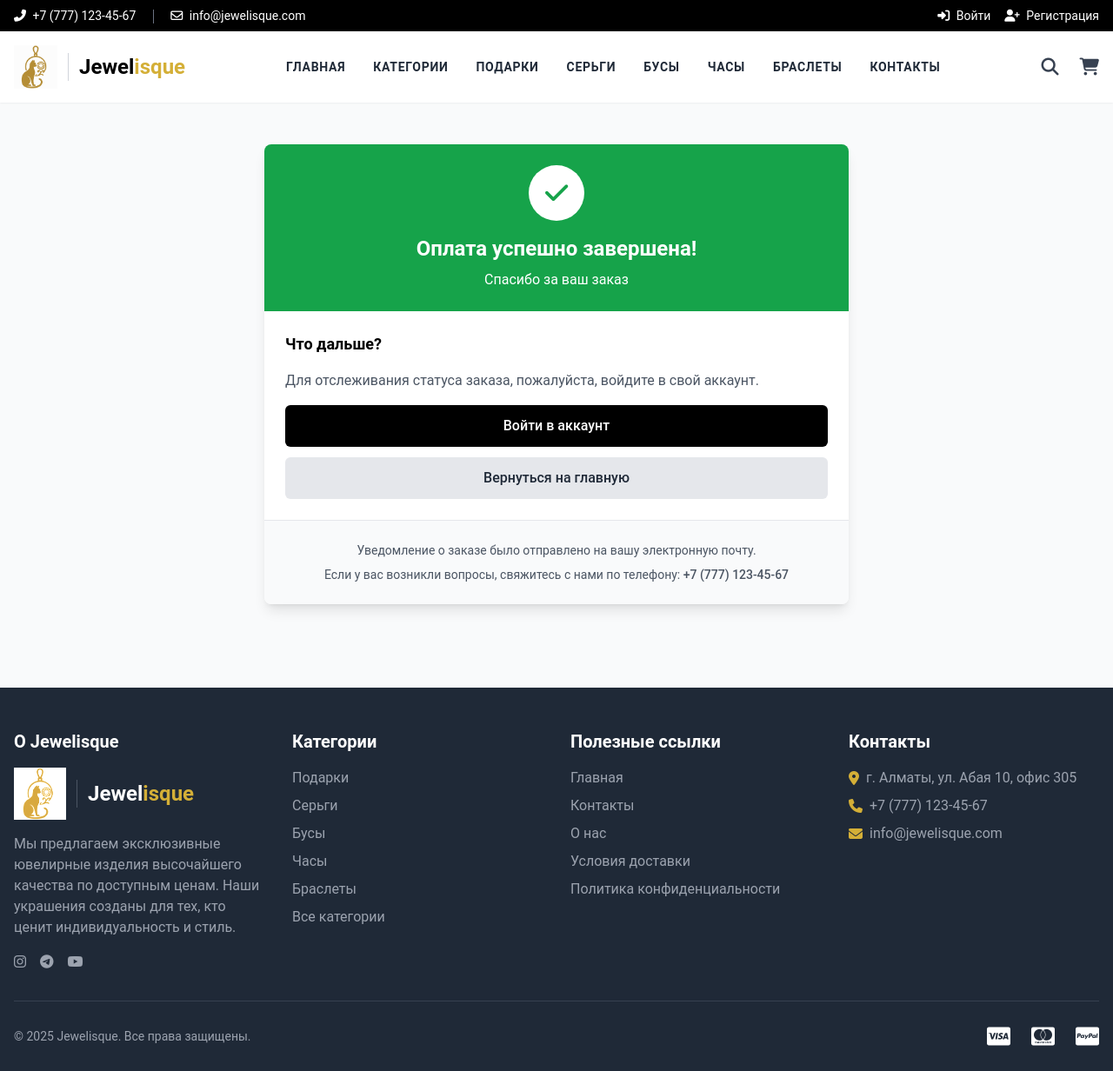
After one commit to Galymzhan11/Jewshop-project, a Django app: page /payment-success/ in a window 1280 px wide. The commit adds this page. Shown: the whole page at 87% size. Run offline with Django 5.2, Linux system fonts and the light colour scheme; data comes from the database, SQL or seed files in the repository; some libraries are stand-ins or nearby versions.

Commit message:
Payment system ready!

```diff
--- a/jewelryshop/settings.py
+++ b/jewelryshop/settings.py
@@ -157,3 +157,6 @@ SESSION_COOKIE_AGE = 604800
 # Настройки хранения сообщений
 MESSAGE_STORAGE = 'django.contrib.messages.storage.session.SessionStorage'
 MESSAGE_EXPIRE_SECONDS = 5  # Сообщения будут удаляться через 5 секунд
+
+# URL сайта для интеграции с Fondy
+SITE_URL = config('SITE_URL', default='http://127.0.0.1:8000')
--- a/store/templatetags/store_tags.py
+++ b/store/templatetags/store_tags.py
@@ -66,3 +66,11 @@ def get_item(dictionary, key):
         pass
 
     return 0
+
+@register.filter
+def multiply(value, arg):
+    """Умножает значение на аргумент"""
+    try:
+        return float(value) * float(arg)
+    except (ValueError, TypeError):
+        return ''
--- a/store/urls.py
+++ b/store/urls.py
@@ -23,6 +23,9 @@ urlpatterns = [
     path('payment/<str:order_number>/', views.payment_page, name="payment"),
     path('process-payment/<str:order_number>/', views.process_payment, name="process-payment"),
     path('orders/', views.orders, name="orders"),
+    path('fondy-callback/', views.fondy_callback, name='fondy_callback'),
+    path('fondy-success/', views.fondy_success, name='fondy-success'),
+    path('payment-success/', views.payment_success, name='payment_success'),
 
     # URL для поиска
     path('search/', views.search, name='search'),
--- a/store/views.py
+++ b/store/views.py
@@ -18,6 +18,8 @@ from django.utils import timezone
 from datetime import datetime
 import random
 import string
+from django.views.decorators.csrf import csrf_exempt
+from .fondy_payment import create_payment, verify_callback
 
 def home(request):
     categories = Category.objects.filter(is_active=True, is_featured=True)[:4]
@@ -82,28 +84,40 @@ def category_products(request, slug):
     }
     return render(request, 'store/category_products.html', context)
 
-@login_required
 def cart(request):
-    user = request.user
-    cart_products = Cart.objects.filter(user=user)
+    if request.user.is_authenticated:
+        user = request.user
+        cart_products = Cart.objects.filter(user=user)
 
-    # Рассчитываем общую сумму
-    amount = 0
-    for p in cart_products:
-        amount += p.quantity * p.product.price
+        # Рассчитываем общую сумму
+        amount = 0
+        for p in cart_products:
+            amount += p.quantity * p.product.price
 
-    context = {
-        'cart_products': cart_products,
-        'amount': amount,
-    }
+        context = {
+            'cart_products': cart_products,
+            'amount': amount,
+        }
+    else:
+        # Для неавторизованных пользователей показываем пустую корзину
+        context = {
+            'cart_products': [],
+            'amount': 0,
+        }
+
     return render(request, 'store/cart.html', context)
 
-@login_required
 def add_to_cart(request):
     if request.method == 'POST':
+        product_id = request.POST.get('product_id')
+
+        # Если пользователь не авторизован, перенаправляем на страницу входа
+        if not request.user.is_authenticated:
+            messages.warning(request, "Пожалуйста, войдите в систему, чтобы добавить товар в корзину")
+            return redirect('store:login')
+
+        product = get_object_or_404(Product, id=product_id)
         user = request.user
-        product_id = request.POST.get('product_id')
-        product = get_object_or_404(Product, id=product_id)
 
         # Проверяем, есть ли уже такой товар в корзине
         item_already_in_cart = Cart.objects.filter(user=user, product=product).exists()
@@ -118,21 +132,33 @@ def add_to_cart(request):
 
     return redirect('store:home')
 
-@login_required
 def remove_cart(request, cart_id):
+    # Если пользователь не авторизован, перенаправляем на страницу входа
+    if not request.user.is_authenticated:
+        messages.warning(request, "Пожалуйста, войдите в систему, чтобы управлять корзиной")
+        return redirect('store:login')
+
     cart_item = get_object_or_404(Cart, id=cart_id)
     cart_item.delete()
     return redirect('store:cart')
 
-@login_required
 def plus_cart(request, cart_id):
+    # Если пользователь не авторизован, перенаправляем на страницу входа
+    if not request.user.is_authenticated:
+        messages.warning(request, "Пожалуйста, войдите в систему, чтобы управлять корзиной")
+        return redirect('store:login')
+
     cart_item = get_object_or_404(Cart, id=cart_id)
     cart_item.quantity += 1
     cart_item.save()
     return redirect('store:cart')
 
-@login_required
 def minus_cart(request, cart_id):
+    # Если пользователь не авторизован, перенаправляем на страницу входа
+    if not request.user.is_authenticated:
+        messages.warning(request, "Пожалуйста, войдите в систему, чтобы управлять корзиной")
+        return redirect('store:login')
+
     cart_item = get_object_or_404(Cart, id=cart_id)
     if cart_item.quantity > 1:
         cart_item.quantity -= 1
@@ -237,46 +263,92 @@ def place_order(request):
 @login_required
 def payment_page(request, order_number):
     """Страница оплаты для заказов"""
-    # Получаем заказы с указанным номером
-    orders = Order.objects.filter(order_number=order_number, user=request.user)
+    try:
+        # Получаем заказы с указанным номером
+        orders = Order.objects.filter(order_number=order_number, user=request.user)
 
-    if not orders:
-        messages.error(request, "Заказ не найден")
+        if not orders:
+            messages.error(request, "Заказ не найден")
+            return redirect('store:orders')
+
+        # Рассчитываем общую сумму заказа в тенге
+        total_amount_kzt = 0
+        for order in orders:
+            total_amount_kzt += order.product.price * order.quantity
+
+        # Конвертируем в USD для тестового режима Fondy (примерно 1 USD = 450 KZT)
+        # В реальном приложении здесь должен быть API для получения актуального курса
+        exchange_rate = 450
+        total_amount_usd = round(total_amount_kzt / exchange_rate, 2)
+
+        # Проверяем, включен ли режим тестирования локальной платежной страницы
+        use_local_payment = request.GET.get('local') == '1'
+
+        if not use_local_payment:
+            # Формируем описание заказа
+            products_list = ", ".join([f"{order.product.title} x {order.quantity}" for order in orders])
+            description = f"Оплата заказа #{order_number}: {products_list}"
+
+            # Абсолютные URL-адреса для обработки платежей Fondy
+            base_url = request.build_absolute_uri('/').rstrip('/')
+            redirect_url = f"{base_url}/fondy-success/"
+            callback_url = f"{base_url}/fondy-callback/"
+
+            # Логируем URL-адреса для отладки
+            print(f"Payment URLs: redirect={redirect_url}, callback={callback_url}")
+
+            # Создаем платеж в Fondy
+            payment_result = create_payment(
+                order_number=order_number,
+                amount=total_amount_usd,  # Используем сумму в USD
+                description=description,
+                currency='USD',  # Используем USD для тестового режима
+                redirect_url=redirect_url,
+                callback_url=callback_url
+            )
+
+            if payment_result['status'] == 'success':
+                # Перенаправляем на страницу оплаты Fondy
+                return redirect(payment_result['checkout_url'])
+            else:
+                # Если произошла ошибка при создании платежа, показываем локальную страницу
+                error_message = payment_result.get('message', 'Неизвестная ошибка')
+                messages.warning(request, f"Не удалось подключиться к Fondy: {error_message}. Показываем локальную платежную страницу.")
+                use_local_payment = True
+
+        # Если используем локальную страницу оплаты
+        if use_local_payment:
+            context = {
+                'order_number': order_number,
+                'orders': orders,
+                'total_amount': total_amount_kzt,
+                'total_amount_usd': total_amount_usd,
+                'is_local_payment': True
+            }
+            return render(request, 'store/payment.html', context)
+
+    except Exception as e:
+        # Добавляем обработку всех исключений
+        messages.error(request, f"Произошла ошибка: {str(e)}")
         return redirect('store:orders')
-
-    # Рассчитываем общую сумму заказа
-    total_amount = 0
-    for order in orders:
-        total_amount += order.product.price * order.quantity
-
-    context = {
-        'order_number': order_number,
-        'orders': orders,
-        'total_amount': total_amount,
-    }
-
-    return render(request, 'store/payment.html', context)
 
 @login_required
 @require_POST
 def process_payment(request, order_number):
-    """Обработка платежа"""
-    # В реальной системе здесь была бы интеграция с платежным шлюзом
-    # Для тестовой системы просто обновляем статус
-
+    """Обработка платежа (используется для тестирования, в основном платежи обрабатываются через колбэк)"""
     orders = Order.objects.filter(order_number=order_number, user=request.user)
 
     if not orders:
         return JsonResponse({'status': 'error', 'message': 'Заказ не найден'}, status=404)
 
-    # Обновляем статус оплаты
+    # В случае тестирования можно вручную обновлять статус заказа
     for order in orders:
         order.payment_status = 'paid'
         order.save()
 
     return JsonResponse({
         'status': 'success',
-        'message': 'Оплата прошла успешно!',
+        'message': 'Оплата принята к обработке',
         'redirect': '/orders/'
     })
 
@@ -288,7 +360,85 @@ def orders(request):
         return redirect('store:admin-orders')
 
     orders = Order.objects.filter(user=request.user)
+
+    # Проверяем наличие информации о платеже в сессии
+    payment_success = request.session.pop('payment_success', False)
+    payment_id = request.session.pop('payment_id', None)
+    order_id = request.session.pop('order_id', None)
+
+    # Если есть информация о платеже, добавляем сообщение
+    if payment_success:
+        messages.success(
+            request,
+            f"Платеж успешно обработан! Номер заказа: {order_id}, ID платежа: {payment_id}"
+        )
+
     return render(request, 'store/orders.html', {'orders': orders})
+
+@csrf_exempt
+def fondy_success(request):
+    """Обработка успешного платежа от Fondy (страница перенаправления)"""
+    # Этот метод вызывается, когда Fondy перенаправляет пользователя обратно после оплаты
+    try:
+        # Получаем данные от Fondy (могут быть в POST или GET)
+        if request.method == 'POST':
+            payment_id = request.POST.get('payment_id')
+            order_id = request.POST.get('order_id')
+        else:
+            payment_id = request.GET.get('payment_id')
+            order_id = request.GET.get('order_id')
+
+        # Логирование полученных данных
+        print(f"Fondy redirect received: method={request.method}, order_id={order_id}, payment_id={payment_id}")
+
+        # Перенаправляем на страницу успешной оплаты с параметрами
+        return redirect(f'/payment-success/?order_id={order_id}&payment_id={payment_id}')
+    except Exception as e:
+        # В случае ошибки логируем её и всё равно перенаправляем на страницу успеха
+        print(f"Error in fondy_success: {str(e)}")
+        return redirect('/payment-success/')
+
+def payment_success(request):
+    """Страница с сообщением об успешной оплате, доступная всем пользователям"""
+    # Получаем параметры из URL, если они есть
+    order_id = request.GET.get('order_id')
+    payment_id = request.GET.get('payment_id')
+
+    # Логируем получение запроса
+    print(f"Payment success page: order_id={order_id}, payment_id={payment_id}")
+
+    # Если есть ID заказа, попробуем получить информацию о нем
+    order_info = None
+    if order_id:
+        try:
+            orders = Order.objects.filter(order_number=order_id)
+            if orders.exists():
+                # Берем первый заказ для показа базовой информации
+                first_order = orders.first()
+                order_info = {
+                    'order_number': order_id,
+                    'date': first_order.ordered_date,
+                    'product_count': orders.count(),
+                    'total_amount': sum(order.product.price * order.quantity for order in orders)
+                }
+
+                # Убедимся, что заказ отмечен как оплаченный
+                for order in orders:
+                    if order.payment_status != 'paid':
+                        order.payment_status = 'paid'
+                        order.save()
+        except Exception as e:
+            # В случае ошибки просто не показываем информацию о заказе
+            print(f"Error getting order info: {str(e)}")
+
+    context = {
+        'order_id': order_id,
+        'payment_id': payment_id,
+        'order_info': order_info,
+        'is_authenticated': request.user.is_authenticated
+    }
+
+    return render(request, 'store/payment_success.html', context)
 
 def contacts(request):
     return render(request, 'store/contacts.html')
@@ -995,3 +1145,57 @@ def delete_category(request, category_id):
 
     context = {'category': category}
     return render(request, 'store/delete_category.html', context)
+
+@csrf_exempt
+def fondy_callback(request):
+    """Обработка колбэка от Fondy"""
+    if request.method == 'POST':
+        try:
+            # Попытка декодировать JSON
+            data = json.loads(request.body)
+
+            # Логирование данных (в продакшене лучше использовать настоящее логирование)
+            print("Received Fondy callback data:", data)
+
+            # Данные могут быть в разных форматах, проверяем оба варианта
+            order_data = data.get('order', {})
+            if not order_data:
+                order_data = data
+
+            # Проверяем подпись
+            if not verify_callback(order_data):
+                return JsonResponse({'status': 'error', 'message': 'Invalid signature'}, status=400)
+
+            # Получаем данные о платеже
+            order_id = order_data.get('order_id')
+            payment_status = order_data.get('order_status')
+
+            if not order_id or not payment_status:
+                return JsonResponse({'status': 'error', 'message': 'Missing required fields'}, status=400)
+
+            # Проверяем статус платежа
+            if payment_status == 'approved':
+                # Обновляем статус заказа в базе данных
+                orders = Order.objects.filter(order_number=order_id)
+                for order in orders:
+                    order.payment_status = 'paid'
+                    order.save()
+
+                return JsonResponse({'status': 'success'})
+            else:
+                # Обновляем статус заказа в соответствии с полученным статусом
+                orders = Order.objects.filter(order_number=order_id)
+                for order in orders:
+                    order.payment_status = 'failed'
+                    order.save()
+
+                return JsonResponse({'status': 'error', 'message': f'Payment failed with status: {payment_status}'})
+
+        except json.JSONDecodeError as e:
+            print(f"JSON decode error: {str(e)}, body: {request.body}")
+            return JsonResponse({'status': 'error', 'message': f'Invalid JSON: {str(e)}'}, status=400)
+        except Exception as e:
+            print(f"Exception in fondy_callback: {str(e)}")
+            return JsonResponse({'status': 'error', 'message': f'Server error: {str(e)}'}, status=500)
+
+    return JsonResponse({'status': 'error', 'message': 'Method not allowed'}, status=405)
--- a/templates/base.html
+++ b/templates/base.html
@@ -72,13 +72,13 @@
                 </a>
 
                 <!-- Навигация для десктопов -->
-                <nav class="hidden md:flex space-x-8 text-sm font-medium">
-                    <a href="{% url 'store:home' %}" class="nav-link">Главная</a>
-                    <a href="{% url 'store:all-categories' %}" class="nav-link">Категории</a>
+                <nav class="hidden md:flex space-x-8 text-sm font-bold">
+                    <a href="{% url 'store:home' %}" class="nav-link text-gray-800 hover:text-secondary transition hover:scale-105">Главная</a>
+                    <a href="{% url 'store:all-categories' %}" class="nav-link text-gray-800 hover:text-secondary transition hover:scale-105">Категории</a>
                     {% for category in menu_categories %}
-                    <a href="{% url 'store:category-products' category.slug %}" class="nav-link">{{ category.title }}</a>
+                    <a href="{% url 'store:category-products' category.slug %}" class="nav-link text-gray-800 hover:text-secondary transition hover:scale-105">{{ category.title }}</a>
                     {% endfor %}
-                    <a href="{% url 'store:contacts' %}" class="nav-link">Контакты</a>
+                    <a href="{% url 'store:contacts' %}" class="nav-link text-gray-800 hover:text-secondary transition hover:scale-105">Контакты</a>
                 </nav>
 
                 <!-- Иконки поиск/корзина -->
@@ -111,12 +111,12 @@
                     <span class="site-title">Jewel<span class="gold-text">isque</span></span>
                 </div>
                 <nav class="flex flex-col space-y-2 py-4">
-                    <a href="{% url 'store:home' %}" class="py-2 px-4 hover:bg-gray-100 rounded">Главная</a>
-                    <a href="{% url 'store:all-categories' %}" class="py-2 px-4 hover:bg-gray-100 rounded">Категории</a>
+                    <a href="{% url 'store:home' %}" class="py-2 px-4 hover:bg-gray-100 rounded font-bold text-gray-800 hover:text-secondary transition">Главная</a>
+                    <a href="{% url 'store:all-categories' %}" class="py-2 px-4 hover:bg-gray-100 rounded font-bold text-gray-800 hover:text-secondary transition">Категории</a>
                     {% for category in menu_categories %}
-                    <a href="{% url 'store:category-products' category.slug %}" class="py-2 px-4 hover:bg-gray-100 rounded">{{ category.title }}</a>
+                    <a href="{% url 'store:category-products' category.slug %}" class="py-2 px-4 hover:bg-gray-100 rounded font-bold text-gray-800 hover:text-secondary transition">{{ category.title }}</a>
                     {% endfor %}
-                    <a href="{% url 'store:contacts' %}" class="py-2 px-4 hover:bg-gray-100 rounded">Контакты</a>
+                    <a href="{% url 'store:contacts' %}" class="py-2 px-4 hover:bg-gray-100 rounded font-bold text-gray-800 hover:text-secondary transition">Контакты</a>
                 </nav>
             </div>
         </div>
--- a/templates/store/checkout.html
+++ b/templates/store/checkout.html
@@ -61,8 +61,8 @@
                     <label class="flex items-start p-4 border border-gray-200 rounded-lg cursor-pointer hover:border-gray-300">
                         <input type="radio" name="payment" value="card" class="mt-1 mr-3" checked>
                         <div>
-                            <p class="font-medium">Оплата картой</p>
-                            <p class="text-gray-600">Visa, Mastercard, American Express</p>
+                            <p class="font-medium">Оплата картой через Fondy</p>
+                            <p class="text-gray-600">Безопасная оплата картой через платежный шлюз Fondy</p>
                             <div class="flex space-x-2 mt-2">
                                 <i class="fab fa-cc-visa text-xl"></i>
                                 <i class="fab fa-cc-mastercard text-xl"></i>
--- /dev/null
+++ b/templates/store/payment_success.html
@@ -0,0 +1,87 @@
+{% extends 'base.html' %}
+
+{% block title %}Оплата успешно завершена | Jewelisque{% endblock %}
+
+{% block content %}
+<div class="container mx-auto px-4 py-12">
+    <div class="max-w-2xl mx-auto">
+        <div class="bg-white rounded-lg shadow-lg overflow-hidden">
+            <!-- Success Header -->
+            <div class="bg-green-600 text-white p-6 text-center">
+                <div class="flex justify-center mb-4">
+                    <div class="w-16 h-16 bg-white rounded-full flex items-center justify-center">
+                        <i class="fas fa-check text-3xl text-green-600"></i>
+                    </div>
+                </div>
+                <h1 class="text-2xl font-bold">Оплата успешно завершена!</h1>
+                <p class="mt-2">Спасибо за ваш заказ</p>
+            </div>
+
+            <!-- Order Info -->
+            {% if order_info %}
+            <div class="p-6 border-b">
+                <h2 class="text-lg font-bold mb-4">Информация о заказе</h2>
+
+                <div class="space-y-2">
+                    <div class="flex justify-between">
+                        <span class="text-gray-600">Номер заказа:</span>
+                        <span class="font-medium">{{ order_info.order_number }}</span>
+                    </div>
+                    <div class="flex justify-between">
+                        <span class="text-gray-600">Дата заказа:</span>
+                        <span class="font-medium">{{ order_info.date|date:"d.m.Y H:i" }}</span>
+                    </div>
+                    <div class="flex justify-between">
+                        <span class="text-gray-600">Количество товаров:</span>
+                        <span class="font-medium">{{ order_info.product_count }}</span>
+                    </div>
+                    <div class="flex justify-between border-t border-gray-200 pt-2 mt-2">
+                        <span class="text-gray-800 font-medium">Общая сумма:</span>
+                        <span class="font-bold">{{ order_info.total_amount }} ₸</span>
+                    </div>
+                </div>
+            </div>
+            {% endif %}
+
+            {% if payment_id %}
+            <div class="p-6 border-b bg-gray-50">
+                <p class="text-sm text-gray-600">
+                    <i class="fas fa-info-circle mr-1 text-blue-500"></i>
+                    Идентификатор платежа: <span class="font-mono">{{ payment_id }}</span>
+                </p>
+            </div>
+            {% endif %}
+
+            <!-- Next Steps -->
+            <div class="p-6">
+                <h2 class="text-lg font-bold mb-4">Что дальше?</h2>
+
+                {% if is_authenticated %}
+                <p class="text-gray-600 mb-4">Вы можете отслеживать статус вашего заказа в личном кабинете.</p>
+                <a href="{% url 'store:orders' %}" class="block w-full py-3 bg-black text-white text-center font-medium rounded-md hover:bg-opacity-90 transition">
+                    Перейти к моим заказам
+                </a>
+                {% else %}
+                <p class="text-gray-600 mb-4">Для отслеживания статуса заказа, пожалуйста, войдите в свой аккаунт.</p>
+                <div class="flex flex-col space-y-3">
+                    <a href="{% url 'store:login' %}?next={% url 'store:orders' %}" class="block w-full py-3 bg-black text-white text-center font-medium rounded-md hover:bg-opacity-90 transition">
+                        Войти в аккаунт
+                    </a>
+                    <a href="{% url 'store:home' %}" class="block w-full py-3 bg-gray-200 text-gray-800 text-center font-medium rounded-md hover:bg-gray-300 transition">
+                        Вернуться на главную
+                    </a>
+                </div>
+                {% endif %}
+            </div>
+
+            <!-- Extra Info -->
+            <div class="p-6 bg-gray-50 border-t">
+                <div class="text-center text-sm text-gray-600">
+                    <p class="mb-2">Уведомление о заказе было отправлено на вашу электронную почту.</p>
+                    <p>Если у вас возникли вопросы, свяжитесь с нами по телефону: <span class="font-medium">+7 (777) 123-45-67</span></p>
+                </div>
+            </div>
+        </div>
+    </div>
+</div>
+{% endblock %}
```
Also changed, not shown: store/fondy_payment.py (added, +110 -0 lines), templates/store/cart.html (+13 -0 lines), templates/store/payment.html (+36 -1 lines).
